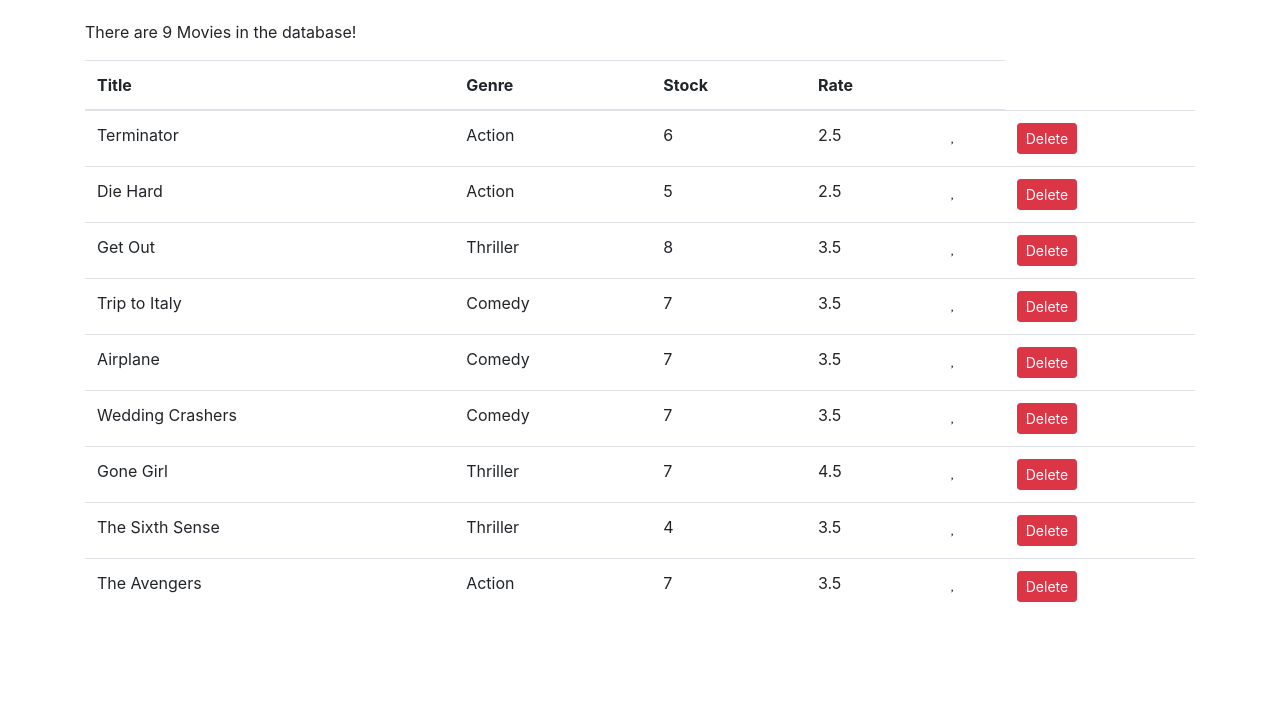
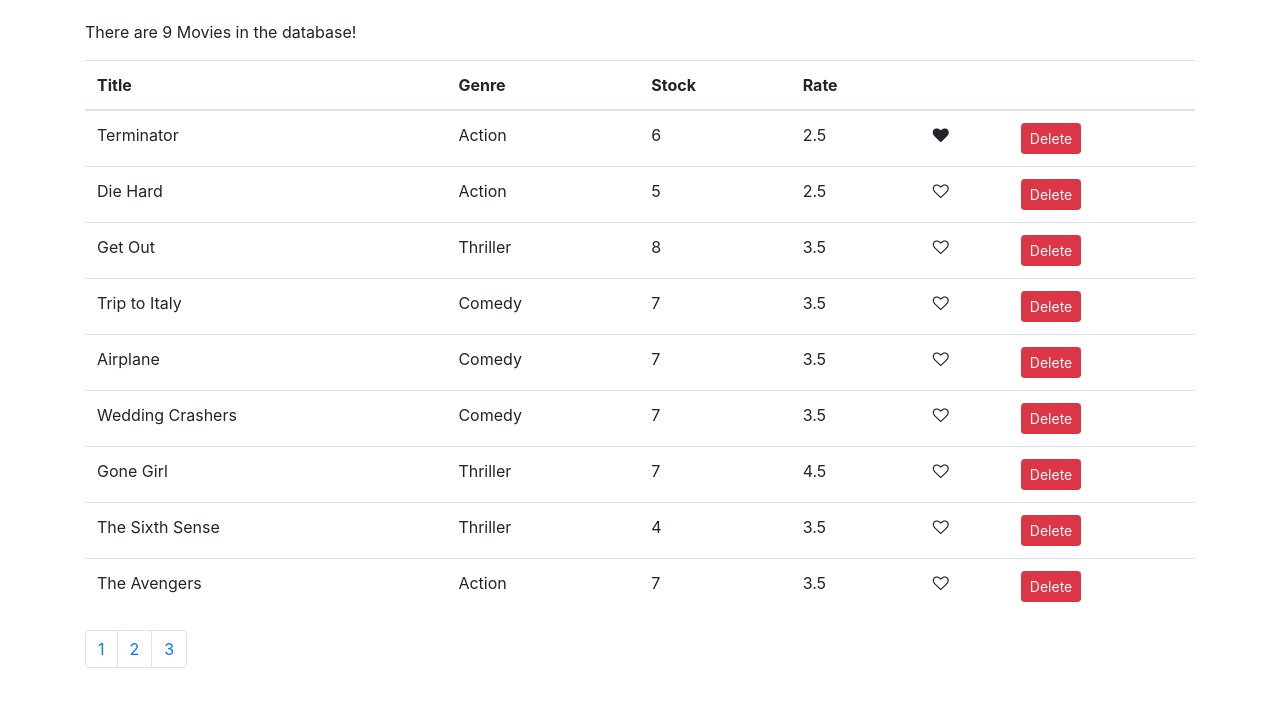
Before and after one commit to Mikydue/vidly, a React (Create React App) app: page / in a window 1280 px wide. Shown: the top 706 px of the page. Built offline with nearby package versions, Linux system fonts and the light colour scheme.

Commit message:
Doing pagination

```diff
--- a/package.json
+++ b/package.json
@@ -8,6 +8,7 @@
     "@testing-library/user-event": "^7.2.1",
     "bootstrap": "^4.4.1",
     "font-awesome": "^4.7.0",
+    "lodash": "^4.17.15",
     "react": "^16.13.0",
     "react-dom": "^16.13.0",
     "react-scripts": "3.4.0"
--- /dev/null
+++ b/src/components/common/like.jsx
@@ -0,0 +1,19 @@
+import React from "react";
+
+const Like = props => {
+  const { liked, onLike } = props;
+
+  let likeClass = "fa fa-heart";
+  if (!liked) likeClass += "-o";
+
+  return (
+    <i
+      onClick={onLike}
+      className={likeClass}
+      aria-hidden="true"
+      style={{ cursor: "pointer" }}
+    ></i>
+  );
+};
+
+export default Like;
--- /dev/null
+++ b/src/components/common/pagination.jsx
@@ -0,0 +1,23 @@
+import React from "react";
+import _ from "lodash";
+
+const Pagination = props => {
+  const { pageSize, itemCount } = props;
+  const pagesCount = Math.ceil(itemCount / pageSize);
+  if (pagesCount === 1) return null;
+
+  const pages = _.range(1, pagesCount + 1);
+  return (
+    <nav>
+      <ul className="pagination">
+        {pages.map(page => (
+          <li key={page} className="page-item">
+            <a className="page-link">{page}</a>
+          </li>
+        ))}
+      </ul>
+    </nav>
+  );
+};
+
+export default Pagination;
--- a/src/components/heart.jsx
+++ /dev/null
@@ -1,20 +0,0 @@
-import React, { Component } from "react";
-import fa from "font-awesome";
-
-class Heart extends Component {
-  state = {
-    isSolid: true
-  };
-
-  handleLike() {}
-
-  render() {
-    return (
-      <i
-        class={this.state.isSolid === true ? "fas fa-heart" : "far fa-heart"}
-      ></i>
-    );
-  }
-}
-
-export default Heart;
--- a/src/components/movies.jsx
+++ b/src/components/movies.jsx
@@ -1,17 +1,30 @@
 import React, { Component } from "react";
 import { getMovies } from "../services/fakeMovieService";
-import Heart from "./heart";
+import Like from "./common/like";
+import Pagination from "./common/pagination";
 
 class Movies extends Component {
   state = {
-    movies: getMovies()
+    movies: getMovies(),
+    pageSize: 4
   };
+
+  handlePageChange = page => {};
 
   handleDelete = movie => {
     const movies = this.state.movies.filter(m => m._id !== movie._id);
     this.setState({
       movies
     });
+  };
+
+  //Sto clonando tutti gli oggetti per non riferirmi all'originale per colpa dei puntatori
+  handleLike = movie => {
+    const movies = [...this.state.movies];
+    const index = movies.indexOf(movie);
+    movies[index] = { ...movies[index] };
+    movies[index].liked = !movies[index].liked;
+    this.setState({ movies });
   };
 
   render() {
@@ -29,6 +42,7 @@
               <th>Stock</th>
               <th>Rate</th>
               <th></th>
+              <th></th>
             </tr>
           </thead>
           <tbody>
@@ -39,7 +53,10 @@
                 <td>{movie.numberInStock}</td>
                 <td>{movie.dailyRentalRate}</td>
                 <td>
-                  <Heart />
+                  <Like
+                    onLike={() => this.handleLike(movie)}
+                    liked={movie.liked}
+                  />
                 </td>
                 <td>
                   <button
@@ -53,6 +70,11 @@
             ))}
           </tbody>
         </table>
+        <Pagination
+          itemCount={count}
+          pageSize={this.state.pageSize}
+          onPageChange={this.handlePageChange}
+        />
       </div>
     );
   }
--- a/src/services/fakeMovieService.js
+++ b/src/services/fakeMovieService.js
@@ -7,7 +7,8 @@
     genre: { _id: "5b21ca3eeb7f6fbccd471818", name: "Action" },
     numberInStock: 6,
     dailyRentalRate: 2.5,
-    publishDate: "2018-01-03T19:04:28.809Z"
+    publishDate: "2018-01-03T19:04:28.809Z",
+    liked: true
   },
   {
     _id: "5b21ca3eeb7f6fbccd471816",
```
